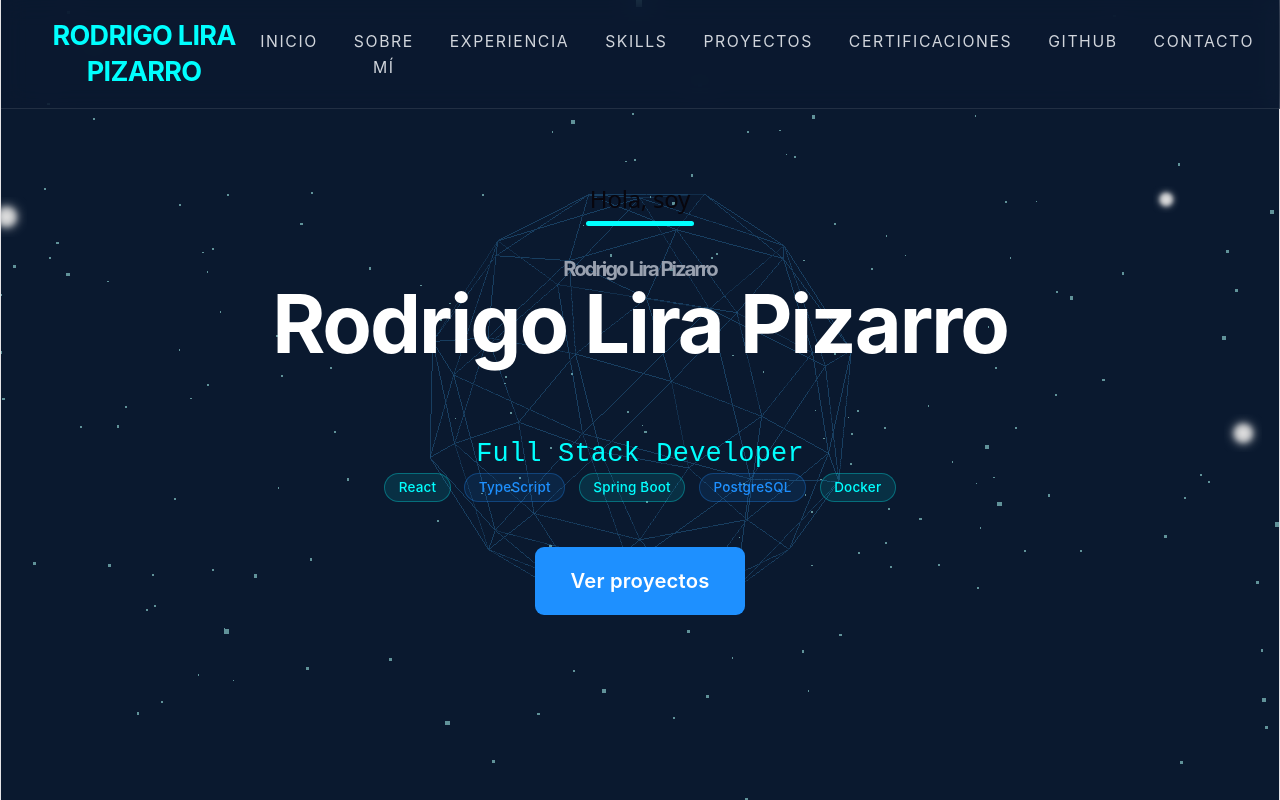
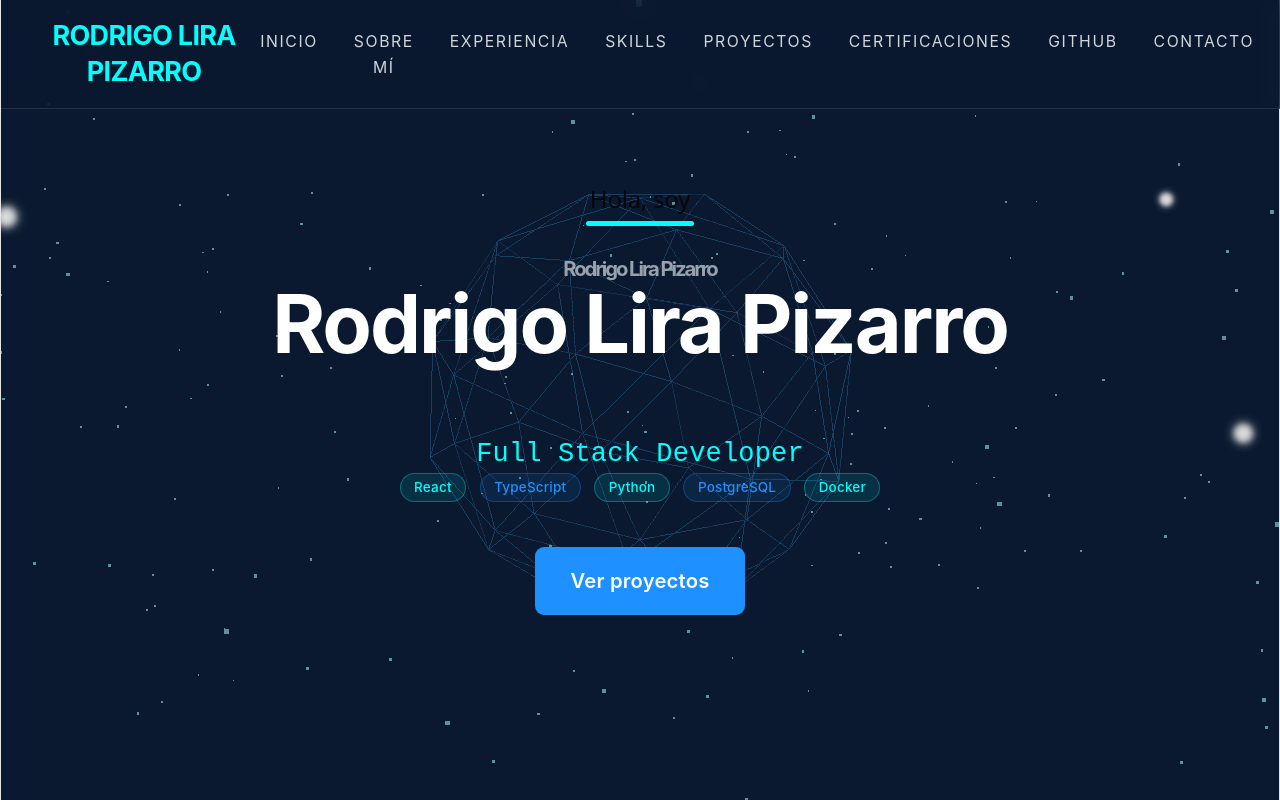
Before and after one commit to rodrolira/portfolio, a React app: page / in a window 1280 px wide. Shown: the top 800 px of the page. Built offline with nearby package versions, Linux system fonts and the light colour scheme; no server answers; the HTML template or start-up script is replaced by a standard one.

Commit message:
feat: update skill badge from Spring Boot to Python for accurate representation

```diff
--- a/src/components/sections/Hero.tsx
+++ b/src/components/sections/Hero.tsx
@@ -32,7 +32,7 @@ export const Hero = () => {
                     <div className="flex flex-wrap justify-center gap-3 mb-10">
                         <Badge text="React" color="cyan" />
                         <Badge text="TypeScript" color="blue" />
-                        <Badge text="Spring Boot" color="cyan" />
+                        <Badge text="Python" color="cyan" />
                         <Badge text="PostgreSQL" color="blue" />
                         <Badge text="Docker" color="cyan" />
                     </div>
```
